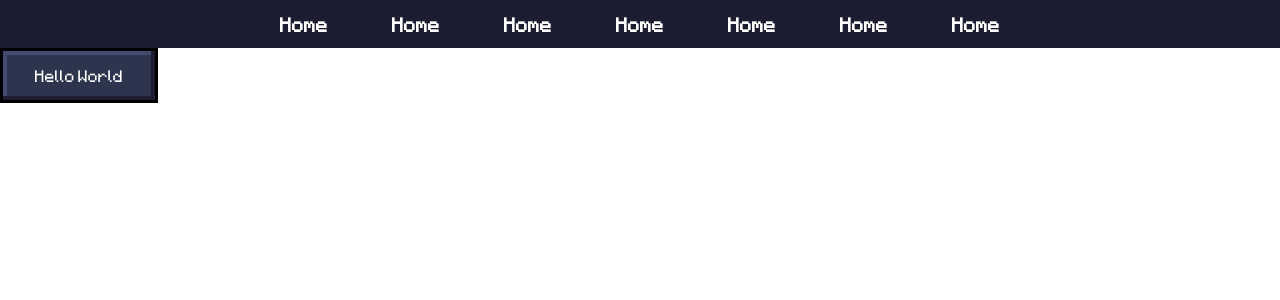
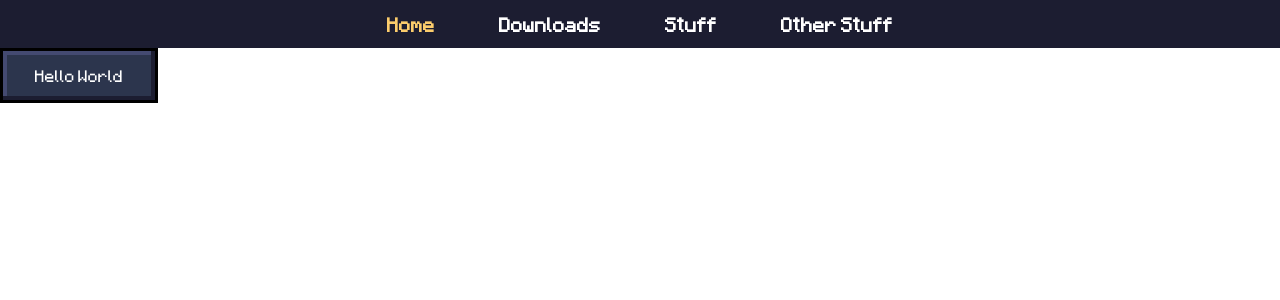
Before and after one commit to furfsky/next, a Next.js app: page / in a window 1280 px wide. Shown: the top 300 px of the page. Built offline with nearby package versions, Linux system fonts and the light colour scheme.

Commit message:
modular pattern; add styled component and some other libraries;

```diff
--- a/components/button.tsx
+++ /dev/null
@@ -1,9 +0,0 @@
-import { Children } from "react";
-import styles from "../styles/button.module.scss";
-interface ButtonProps {
-  children: React.ReactNode;
-}
-
-export default function Button(props : ButtonProps) {
-  return <button className={styles.button}>{props.children}</button>;
-}
--- a/styles/button.module.scss
+++ b/components/button/button.style.tsx
@@ -1,4 +1,6 @@
-.button {
+import styled from "styled-components";
+
+export const Button = styled.button`
   color: white;
   display: flex;
   flex-direction: row;
@@ -9,14 +11,17 @@
   background: #2c354d;
   border: 0.2rem solid #000000;
   box-shadow: inset -0.25rem -0.25rem 0px var(--furf-background-dark),
-    inset 0.25rem 0.25rem 0px var(--furf-background);
+  inset 0.25rem 0.25rem 0px var(--furf-background);
 
   /* Inside Auto Layout */
   flex: none;
   order: 1;
   flex-grow: 0;
-}
 
-.button:hover {
-  border: 0.2rem solid var(--furf-gold);
-}
+  cursor: pointer;
+
+  &:hover {
+    border-color: var(--furf-orange);
+    color: var(--furf-gold);
+  }
+`;
--- a/components/navbar.tsx
+++ /dev/null
@@ -1,8 +0,0 @@
-import Tab from "./tab";
-import styles from "../styles/navbar.module.scss"
-
-export default function Navbar() {
-  return <ul className={styles.navbar}>
-    <Tab>Home</Tab><Tab>Home</Tab><Tab>Home</Tab><Tab>Home</Tab><Tab>Home</Tab><Tab>Home</Tab><Tab>Home</Tab>
-  </ul>;
-}
--- /dev/null
+++ b/components/navbar/navbar.style.tsx
@@ -0,0 +1,35 @@
+import styled from "styled-components";
+
+export const NavbarWrapper = styled.nav`
+  ul {
+    list-style-type: none;
+    margin: 0;
+    padding: 0;
+    display: flex;
+    justify-content: center;
+    //   position: fixed;
+    height: 3rem;
+    width: 100%;
+    background: var(--furf-background-dark);
+
+    li {
+      font-weight: 700;
+      color: white;
+      display: flex;
+      flex-direction: column;
+      justify-content: center;
+      align-items: center;
+      padding: 1rem 2rem;
+
+      cursor: pointer;
+
+      &.active {
+        color: var(--furf-gold);
+      }
+
+      &:hover {
+        color: var(--furf-gold);
+      }
+    }
+  }
+`;
--- /dev/null
+++ b/components/navbar/navbar.tsx
@@ -0,0 +1,37 @@
+import React from "react";
+import { NavbarWrapper } from "./navbar.style";
+import cx from 'classnames';
+
+const NAV_LINKS = [
+  {
+    label: 'Home',
+    src: '',
+    isActive: true, // example to check if active class works
+  },
+  {
+    label: 'Downloads',
+    src: ''
+  },
+  {
+    label: 'Stuff',
+    src: ''
+  },
+  {
+    label: 'Other Stuff',
+    src: ''
+  },
+]
+
+const Navbar: React.FC = () => {
+  return (
+    <NavbarWrapper>
+      <ul>
+        {NAV_LINKS.map((tab, index) => (
+          <li className={cx({active: tab.isActive})} key={`${tab.label}-${index}`}>{tab.label}</li>
+        ))}
+      </ul>
+    </NavbarWrapper>
+  );
+}
+
+export default Navbar;
--- a/components/tab.tsx
+++ /dev/null
@@ -1,9 +0,0 @@
-import styles from "../styles/navbar.module.scss";
-
-interface TabProps {
-    children: React.ReactNode;
-}
-
-export default function Tab(props : TabProps) {
-    return <li className={styles.item}>{props.children}</li>
-}
--- a/pages/_app.tsx
+++ b/pages/_app.tsx
@@ -1,4 +1,5 @@
-import '../styles/globals.scss'
+import 'tippy.js/dist/tippy.css';
+import '../styles/globals.scss';
 import '../styles/variables.scss';
 
 import type { AppProps } from 'next/app'
--- a/pages/index.tsx
+++ b/pages/index.tsx
@@ -2,8 +2,8 @@ import Head from "next/head";
 import Image from "next/image";
 import styles from "../styles/home.module.scss";
 import logo from "../public/logos/logo.gif";
-import Button from "../components/button";
-import Navbar from "../components/navbar";
+import { Button } from "../components/button/button.style";
+import Navbar from "../components/navbar/navbar";
 
 export default function Home() {
   return (
--- a/styles/navbar.module.scss
+++ /dev/null
@@ -1,20 +0,0 @@
-.navbar {
-  list-style-type: none;
-  margin: 0;
-  padding: 0;
-  display: flex;
-  justify-content: center;
-  //   position: fixed;
-  height: 3rem;
-  width: 100%;
-  background: var(--furf-background-dark);
-}
-.item {
-  font-weight: 700;
-  color: white;
-  display: flex;
-  flex-direction: column;
-  justify-content: center;
-  align-items: center;
-  padding: 1rem 2rem;
-}
```
Also changed, not shown: package.json (+7 -1 lines), styles/home.module.scss (added), 1 other file (tests, documents, lock files or other folders).
